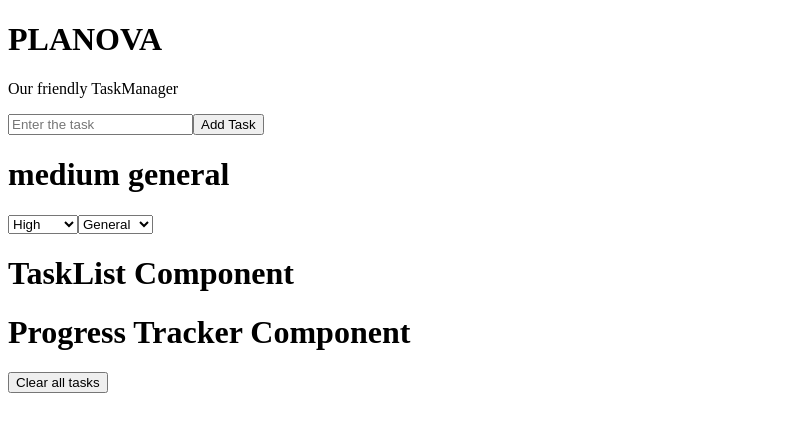
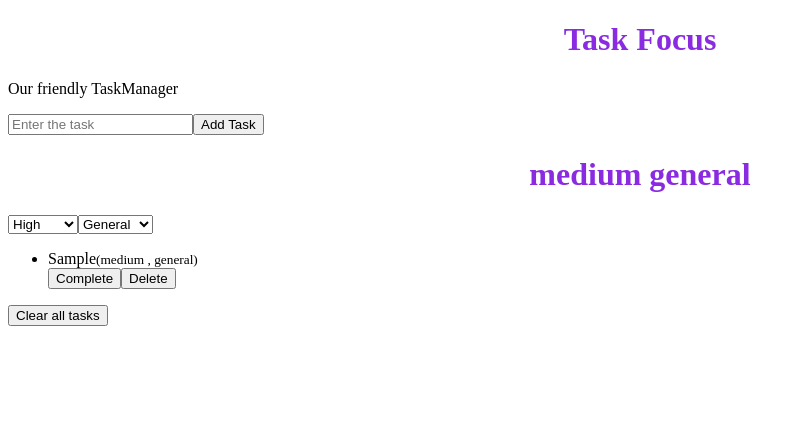
Before and after one commit to latha-713/PLANOVAREACTPROJ, a React (Vite) app: page / in a window 1280 px wide. Both pictures are taken after typing "Sample" into the empty fields and a click on the button "Add Task". Shown: the top 432 px of the page, without its empty margins (0-805 px from the left). Built offline with nearby package versions, Linux system fonts and the light colour scheme.

Commit message:
17th oct TaskList pt

```diff
--- a/src/App.jsx
+++ b/src/App.jsx
@@ -1,13 +1,13 @@
-
-import Taskform from "./Components/Taskform"
-import Tasklist from "./Components/TaskList"
-import Progresstracker from "./Components/Progresstracker"
-import { useEffect, useState } from "react"
+import Taskform from "./Components/Taskform";
+import TaskList from "./Components/TaskList";
+import Progresstracker from "./Components/Progresstracker";
+import { useEffect, useState } from "react";
+import "./Style.css"
 
 export default function App() {
-      const[tasks, setTasks] = useState([]);
+  const [tasks, setTasks] = useState([]);
 
-        useEffect(()=> {
+  useEffect(() => {
     localStorage.setItem
     ("tasks", JSON.stringify(tasks))
   });
@@ -16,13 +16,25 @@
     setTasks([...tasks,task]);
   }
 
+  const updateTask = (updatedTask, index) => {
+    const newtask = [...tasks];
+     newtask[index] = updatedTask;
+    setTasks(newtask);
+  }
+
+  const deleteTask = (index) => {
+      setTasks(tasks.filter((_, i) => i != index));
+  }
+
   return(
 
     <div>
-      <h1>PLANOVA</h1>
+      <h1>Task Focus</h1>
       <p>Our friendly TaskManager</p>
       <Taskform addTask = {addTask}/>
-      <Tasklist />
+      <TaskList tasks = {tasks}
+      updateTask = {updateTask}
+      deleteTask = {deleteTask}/>
       <Progresstracker />
       <button>Clear all tasks</button>
 
--- a/src/Components/Progresstracker.jsx
+++ b/src/Components/Progresstracker.jsx
@@ -1,7 +1,8 @@
 export default function Progresstracker() {
+
     return(
         <div>
-            <h1>Progress Tracker Component</h1>
-        </div>
+
+           </div>
     )
 }
--- a/src/Components/TaskList.jsx
+++ b/src/Components/TaskList.jsx
@@ -1,7 +1,27 @@
-export default function Tasklist() {
-    return(
-        <div>
-           <h1>TaskList Component</h1>
-        </div>
-    )
+export default function TaskList({tasks , updateTask, deleteTask}) {
+
+  const toggleComplete = (index)=>{
+        const updatedTask = {...tasks[index], completed: !tasks[index].completed};
+        updateTask(updatedTask, index);
+    }
+  return (
+    <ul>
+      {tasks.map((task, index)=> (
+        <li key={index}>
+          <div>
+            <span>{task.text}
+              <small>({task.priority} , {task.category})</small>
+            </span>
+          </div>
+
+          <div>
+            <button onClick={() => toggleComplete(index)}>
+              {task.completed ? "Undo" : "Complete"}</button>
+            <button onClick={() => deleteTask(index)}>Delete</button>
+          </div>
+
+        </li>
+      ))}
+    </ul>
+  )
 }
--- /dev/null
+++ b/src/Style.css
@@ -0,0 +1,4 @@
+h1 {
+    color: blueviolet;
+    text-align: center;
+}
```
Lines whose indentation alone changed are shown as unchanged.
